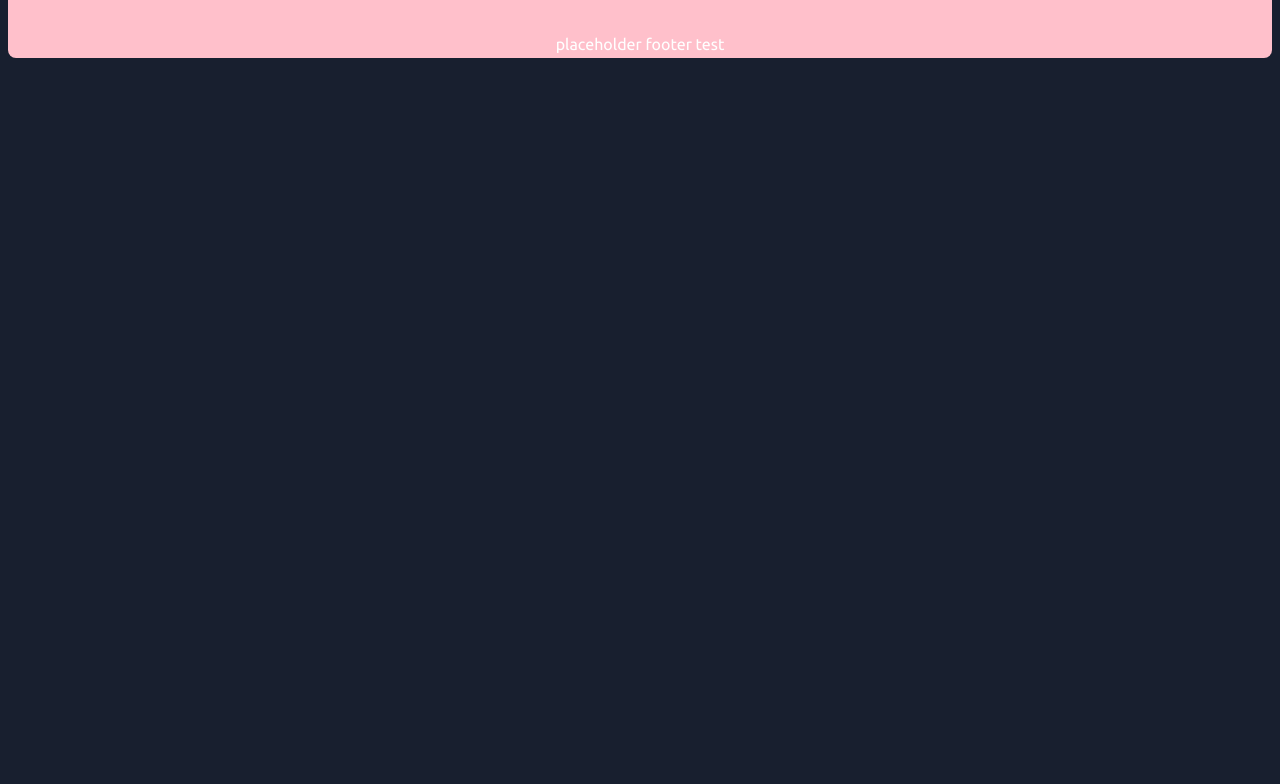
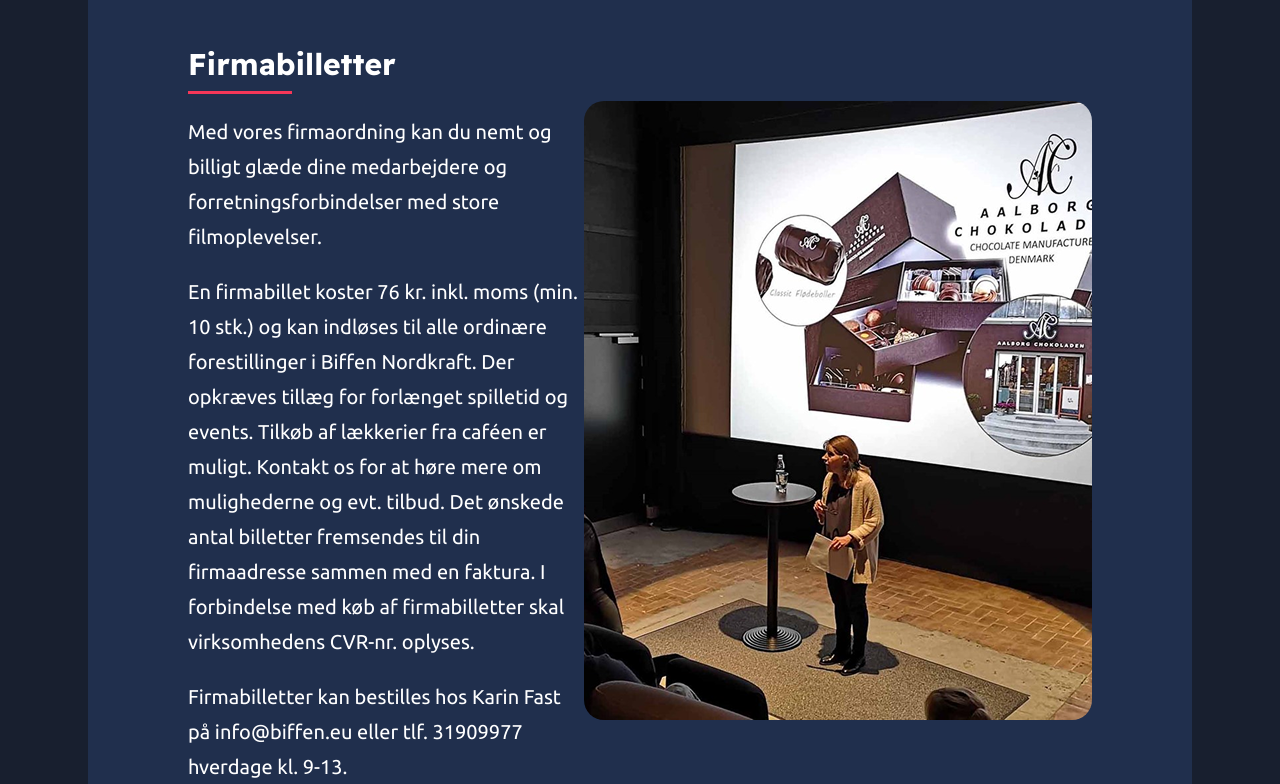
Before and after one commit to rasmussoender/MMD4-Biffen, a Nuxt app: page /gavekort-og-ovrige-billetter in a window 1280 px wide. Shown: the part 1176-1960 px from the top of the page. Before the commit the page ends 1250 px from the top, so only its background shows below. Built offline with nearby package versions, Linux system fonts and the light colour scheme.

Commit message:
små justeringer

```diff
--- a/pages/alle-events.vue
+++ b/pages/alle-events.vue
@@ -19,6 +19,8 @@ onMounted(async () => {
   <Header />
   <main>
   <section class="introEvents">
+    <img src="../assets/img/IntroEventMobil.png" alt="" class="mobilbillede">
+    <img src="../assets/img/IntroEventDesktop.png" alt="" class="pcbillede">
     <div class="introWrapper">
     <div class="headingNdLine">
       <h1>Biffens event</h1>
@@ -28,8 +30,6 @@ onMounted(async () => {
     <p>Vi får bl.a. besøg af aktuelle skuespillere og instruktører til Q&A’s, hvor publikum får mulighed for at stille spørgsmål og få et unikt indblik i filmens tilblivelse. Vi afholder både nationale og internationale filmfestivaler som CPH:DOX, Don't Fear the Weird og Cinematekets Musikfilmfestival, som giver plads til både nye stemmer og etablerede navne.</p>
     <p>Derudover sætter vi en ære i at skabe den rette ramme omkring hver visning – hvad enten det er gennem introduktioner, debatarrangementer eller særlige temaaftener, der sætter filmen i perspektiv og inviterer til refleksion.</p>
     </div>
-    <img src="../assets/img/IntroEventMobil.png" alt="" class="mobilbillede">
-    <img src="../assets/img/IntroEventDesktop.png" alt="" class="pcbillede">
   </section>
 
   <section class="upcomingEvents upcoming">
@@ -205,7 +205,7 @@ main{
 
 .headingNdLine{
   display: inline-block;
-  margin: 40px 0px;
+  margin-top: 40px;
 }
 
 .headingNdLine div{
@@ -322,10 +322,13 @@ main{
     padding: 40px 100px;
   }
   .introEvents .introWrapper{
-    justify-self: start;
+    grid-template-columns: 1;
+    grid-row: 1;
+    justify-self: end;
   }
   .introEvents img{
     justify-self: end;
+    grid-column: 2;
   }
 
 }
--- a/pages/gavekort-og-ovrige-billetter.vue
+++ b/pages/gavekort-og-ovrige-billetter.vue
@@ -56,6 +56,20 @@ import Header from '@/components/Header.vue';
         </div>
       </article>
     </section>
+
+     <section class="introEvents">
+    <img src="../assets/img/FirmabilleterMobil.png" alt="" class="mobilbillede">
+    <img src="../assets/img/FirmabilleterDesktop.png" alt="" class="pcbillede">
+    <div class="introWrapper">
+    <div class="headingNdLine">
+      <h1>Firmabilletter</h1>
+      <div></div>
+    </div>
+    <p>Med vores firmaordning kan du nemt og billigt glæde dine medarbejdere og forretningsforbindelser med store filmoplevelser. </p>
+    <p>En firmabillet koster 76 kr. inkl. moms (min. 10 stk.) og kan indløses til alle ordinære forestillinger i Biffen Nordkraft. Der opkræves tillæg for forlænget spilletid og events. Tilkøb af lækkerier fra caféen er muligt. Kontakt os for at høre mere om mulighederne og evt. tilbud. Det ønskede antal billetter fremsendes til din firmaadresse sammen med en faktura. I forbindelse med køb af firmabilletter skal virksomhedens CVR-nr. oplyses. </p>
+    <p>Firmabilletter kan bestilles hos Karin Fast på info@biffen.eu eller tlf. 31909977 hverdage kl. 9-13.</p>
+    </div>
+  </section>
   </main>
   <Footer />
 
@@ -63,6 +77,38 @@ import Header from '@/components/Header.vue';
 
 
 <style scoped>
+.pcbillede{
+    display: none;
+  }
+
+h1,h2,h3,h4,h5,h6{
+  margin: 0px;
+}
+.headingNdLine{
+  display: inline-block;
+  margin-top: 40px;
+}
+
+.headingNdLine div{
+  width: 50%;
+  background-color: var(--interactive-red);
+  height: 3px;
+}
+.introEvents{
+  background-color: var(--secondary-blue);
+  padding: 20px 20px;
+}
+
+.introEvents img{
+  border-radius: 20px;
+}
+.introEvents{
+  margin-bottom: var(--space-section);
+}
+
+.introWrapper{
+  padding-bottom: 20px;
+}
 main{
   padding: 0px 12px;
 }
@@ -158,6 +204,30 @@ main{
   .udvalg article:last-of-type{
     grid-column: 2;
   }
+  .mobilbillede{
+    display: none;
+  }
+  .pcbillede{
+    display: block;
+  }
+
+    .introEvents{
+    display: grid;
+    grid-template-columns: repeat(2,1fr);
+    align-items: center;
+    padding: 40px 100px;
+  }
+  .introEvents .introWrapper{
+    grid-template-columns: 1;
+    grid-row: 1;
+    justify-self: end;
+  }
+  .introEvents img{
+    justify-self: end;
+    grid-column: 2;
+  }
+
+
 
 }
 
```
Also changed, not shown: assets/img/FirmabilleterDesktop.png (added), assets/img/FirmabilleterMobil.png (added).
